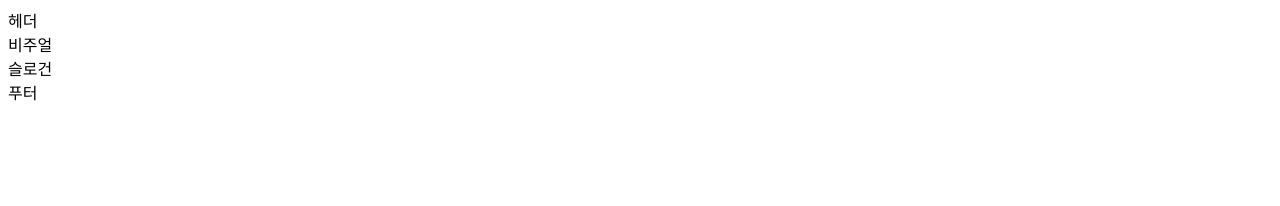
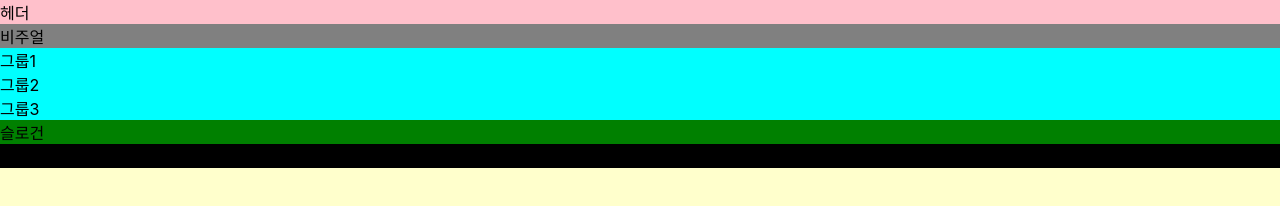
Before and after one commit to hamjongseok/HTML5, a website: page index.html in a window 1280 px wide. Drawn offline with Linux system fonts and the light colour scheme; a web font is replaced by a local one.

Commit message:
css 적용 및 초기화,폰트 선언

```diff
--- a/index.html
+++ b/index.html
@@ -5,14 +5,21 @@
     <meta http-equiv="X-UA-Compatible" content="IE=edge" />
     <meta name="viewport" content="width=device-width, initial-scale=1.0" />
     <title>웹카페</title>
+    <link
+      rel="stylesheet"
+      as="style"
+      crossorigin
+      href="https://cdn.jsdelivr.net/gh/orioncactus/pretendard@v1.3.6/dist/web/static/pretendard-dynamic-subset.css"
+    />
+    <link rel="stylesheet" href="styles/style.css" />
   </head>
   <body>
     <header class="header">헤더</header>
     <div class="visual">비주얼</div>
     <main class="main">
-      <div class="group group1"></div>
-      <div class="group group2"></div>
-      <div class="group group3"></div>
+      <div class="group group1">그룹1</div>
+      <div class="group group2">그룹2</div>
+      <div class="group group3">그룹3</div>
     </main>
     <article class="slogan">슬로건</article>
     <footer class="footer">
--- a/styles/style.css
+++ b/styles/style.css
@@ -1 +1,27 @@
-/* CSS 스타일 */
+@import url(./normalize.css);
+@import url(./reset.css);
+
+body{
+	background: #ffc;
+	font-family: "Pretendard Variable", Pretendard, -apple-system, BlinkMacSystemFont, system-ui, Roboto, "Helvetica Neue", "Segoe UI", "Apple SD Gothic Neo", "Noto Sans KR", "Malgun Gothic", "Apple Color Emoji", "Segoe UI Emoji", "Segoe UI Symbol", sans-serif;
+}
+
+.header{
+	background: pink;
+}
+
+.visual{
+	background: gray;
+}
+
+.main {
+	background-color: aqua;
+}
+
+.slogan{
+	background: green;
+}
+
+.footer{
+	background: #000;
+}
```
